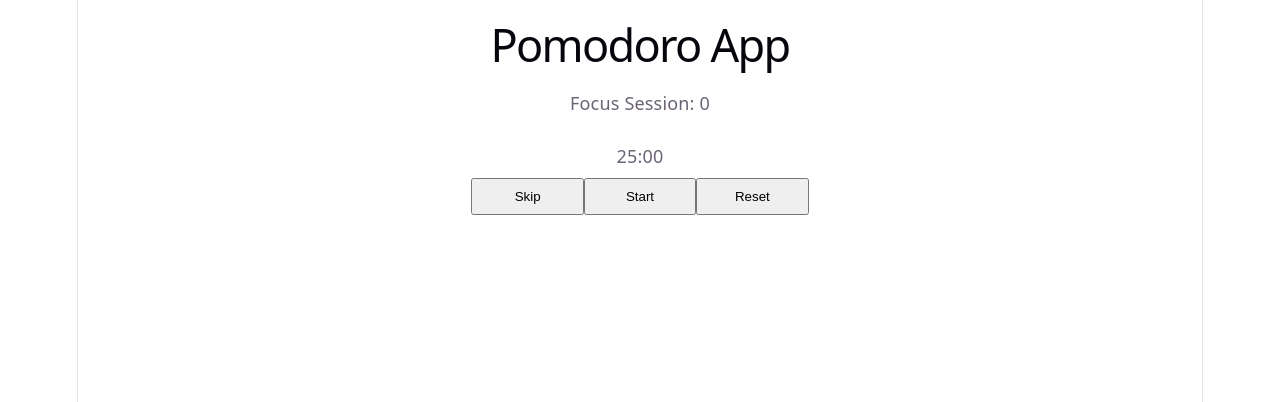
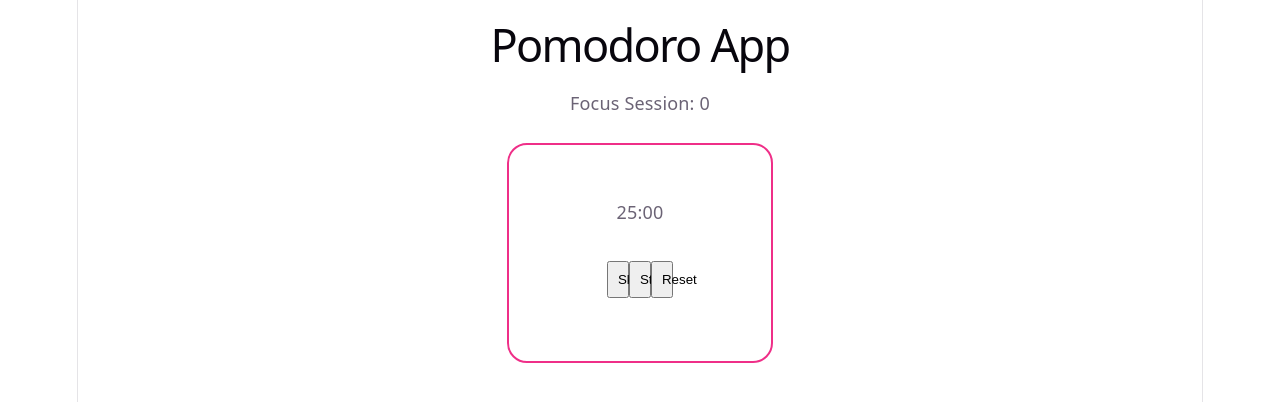
Before and after one commit to AdoraWyne/pomodoro-app, a React (Vite) app: page / in a window 1280 px wide. Shown: the top 402 px of the page. Built offline with nearby package versions, Linux system fonts and the light colour scheme.

Commit message:
Add style to the timer-container

```diff
--- a/src/App.css
+++ b/src/App.css
@@ -11,6 +11,18 @@ h1 {
   margin-bottom: 1.5rem;
 }
 
+.timer-container {
+  display: flex;
+  flex-direction: column;
+  align-items: center;
+  justify-content: center;
+  gap: 1.5rem;
+  margin: 0 auto;
+  padding: 3rem;
+  border: 2px solid #ef2f88;
+  border-radius: 20px;
+}
+
 
 button {
   width: 10%;
```
